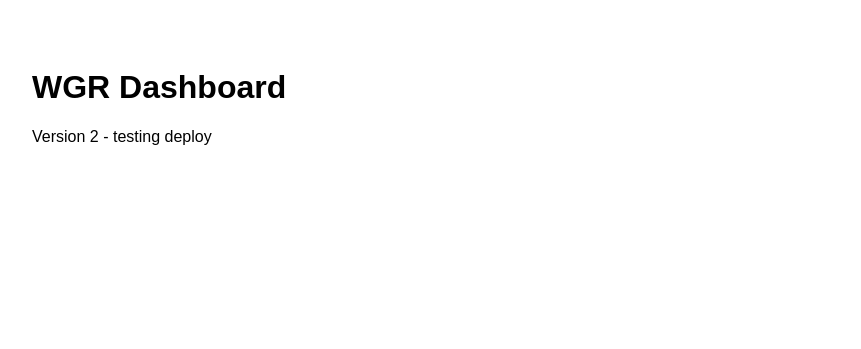
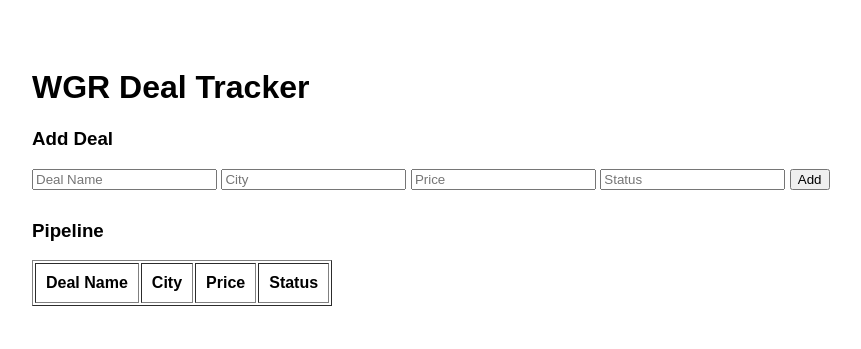
Before and after one commit to wstahel/sandbox-app, a plain HTML site: page index.html in a window 1280 px wide. Shown: the whole page, without its empty margins (16-877 px from the left). Drawn offline with Linux system fonts and the light colour scheme.

Commit message:
Update index.html

```diff
--- a/index.html
+++ b/index.html
@@ -1,7 +1,78 @@
 <!DOCTYPE html>
 <html>
-  <body style="font-family: Arial; padding: 40px;">
-    <h1>WGR Dashboard</h1>
-    <p>Version 2 - testing deploy</p>
-  </body>
+<head>
+  <title>WGR Deal Tracker</title>
+</head>
+
+<body style="font-family: Arial; padding: 40px;">
+
+  <h1>WGR Deal Tracker</h1>
+
+  <h3>Add Deal</h3>
+  <input id="name" placeholder="Deal Name">
+  <input id="city" placeholder="City">
+  <input id="price" placeholder="Price">
+  <input id="status" placeholder="Status">
+  <button onclick="addDeal()">Add</button>
+
+  <h3 style="margin-top:30px;">Pipeline</h3>
+  <table border="1" cellpadding="10" id="table">
+    <tr>
+      <th>Deal Name</th>
+      <th>City</th>
+      <th>Price</th>
+      <th>Status</th>
+    </tr>
+  </table>
+
+<script>
+let deals = JSON.parse(localStorage.getItem("deals")) || [];
+
+function render() {
+  const table = document.getElementById("table");
+
+  table.innerHTML = `
+    <tr>
+      <th>Deal Name</th>
+      <th>City</th>
+      <th>Price</th>
+      <th>Status</th>
+    </tr>
+  `;
+
+  deals.forEach(d => {
+    table.innerHTML += `
+      <tr>
+        <td>${d.name}</td>
+        <td>${d.city}</td>
+        <td>${d.price}</td>
+        <td>${d.status}</td>
+      </tr>
+    `;
+  });
+}
+
+function addDeal() {
+  const deal = {
+    name: document.getElementById("name").value,
+    city: document.getElementById("city").value,
+    price: document.getElementById("price").value,
+    status: document.getElementById("status").value
+  };
+
+  deals.push(deal);
+  localStorage.setItem("deals", JSON.stringify(deals));
+
+  render();
+
+  document.getElementById("name").value = "";
+  document.getElementById("city").value = "";
+  document.getElementById("price").value = "";
+  document.getElementById("status").value = "";
+}
+
+render();
+</script>
+
+</body>
 </html>
```
